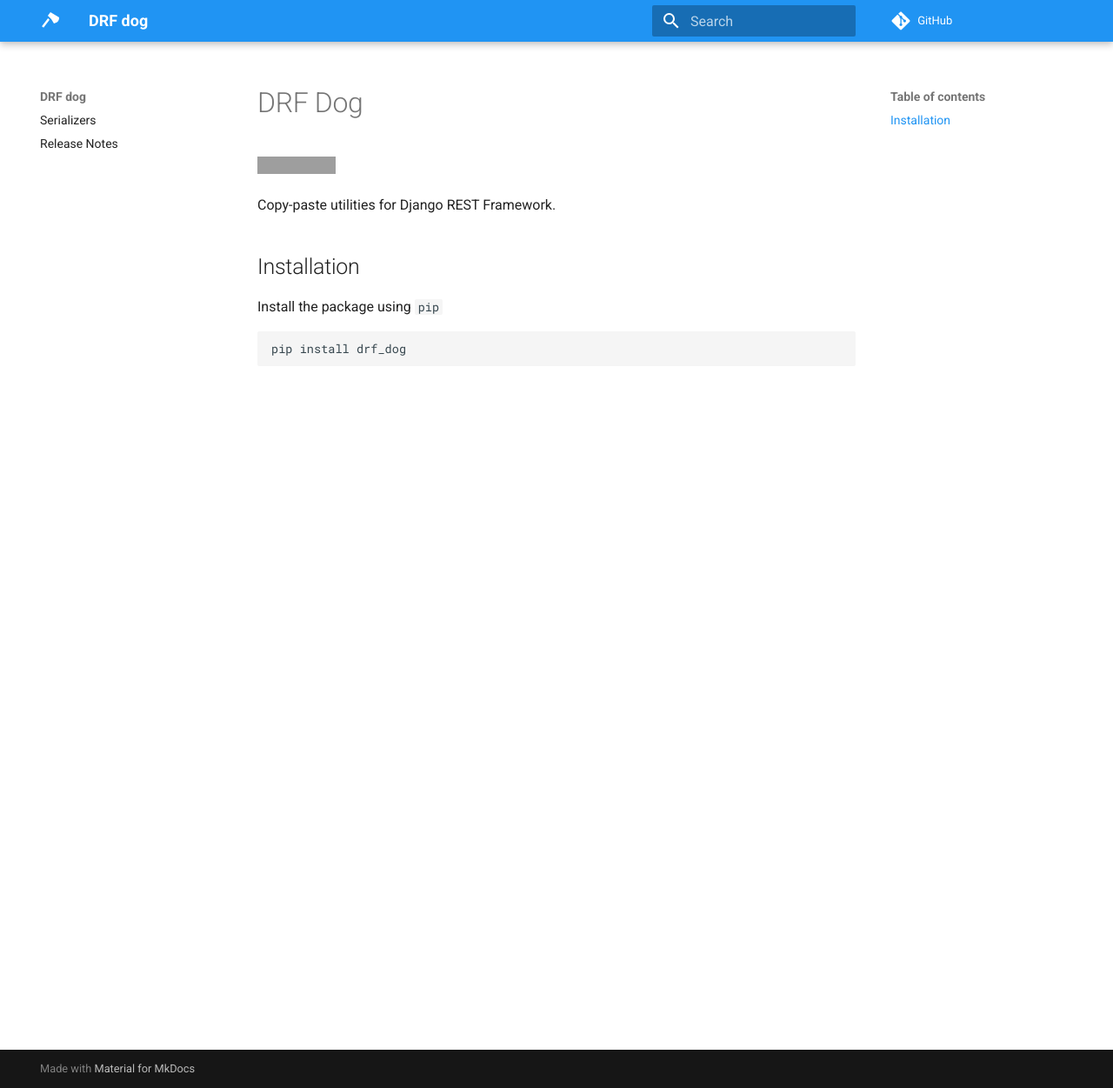
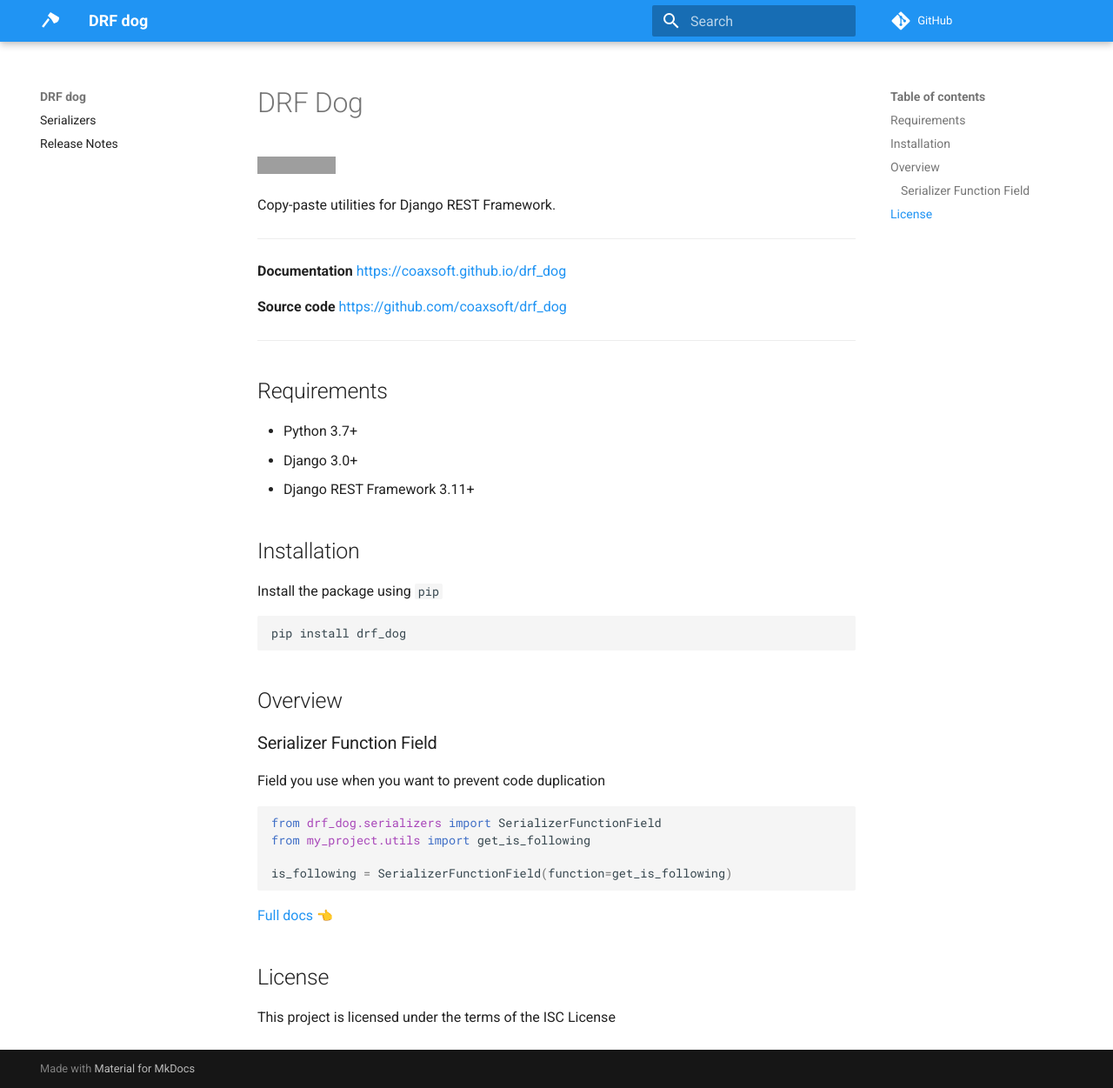
Before and after one commit to coaxsoft/drf_dog, an MkDocs documentation site: the page built from docs/index.md, in a window 1280 px wide and 1251 px high. Shown: the whole window at 87% size. Built offline with MkDocs 1.6.1 and Material for MkDocs 9.7.7, drawn with Linux system fonts in a browser that asks for light colours; emoji names are drawn with the system emoji font; comment, search, counter and statistics services are not loaded; grey boxes are pictures that could not be loaded.

Commit message:
Update readme and index of docs

````diff
--- a/docs/index.md
+++ b/docs/index.md
@@ -3,6 +3,20 @@
 ![Python package](https://github.com/coaxsoft/drf_dog/workflows/Python%20package/badge.svg)
 
 Copy-paste utilities for Django REST Framework.
+
+---
+
+**Documentation** [https://coaxsoft.github.io/drf_dog](https://coaxsoft.github.io/drf_dog)
+
+**Source code** [https://github.com/coaxsoft/drf_dog](https://github.com/coaxsoft/drf_dog)
+
+---
+
+## Requirements
+
+-  Python 3.7+
+-  Django 3.0+
+-  Django REST Framework 3.11+
 
 ## Installation
 
@@ -11,3 +25,22 @@
 ```bash
 pip install drf_dog
 ```
+
+## Overview
+
+### Serializer Function Field
+
+Field you use when you want to prevent code duplication
+
+```python
+from drf_dog.serializers import SerializerFunctionField
+from my_project.utils import get_is_following
+
+is_following = SerializerFunctionField(function=get_is_following)
+```
+
+[Full docs :point_left:](serializers.md)
+
+## License
+
+This project is licensed under the terms of the ISC License
````
Also changed, not shown: README.md (+8 -25 lines).
